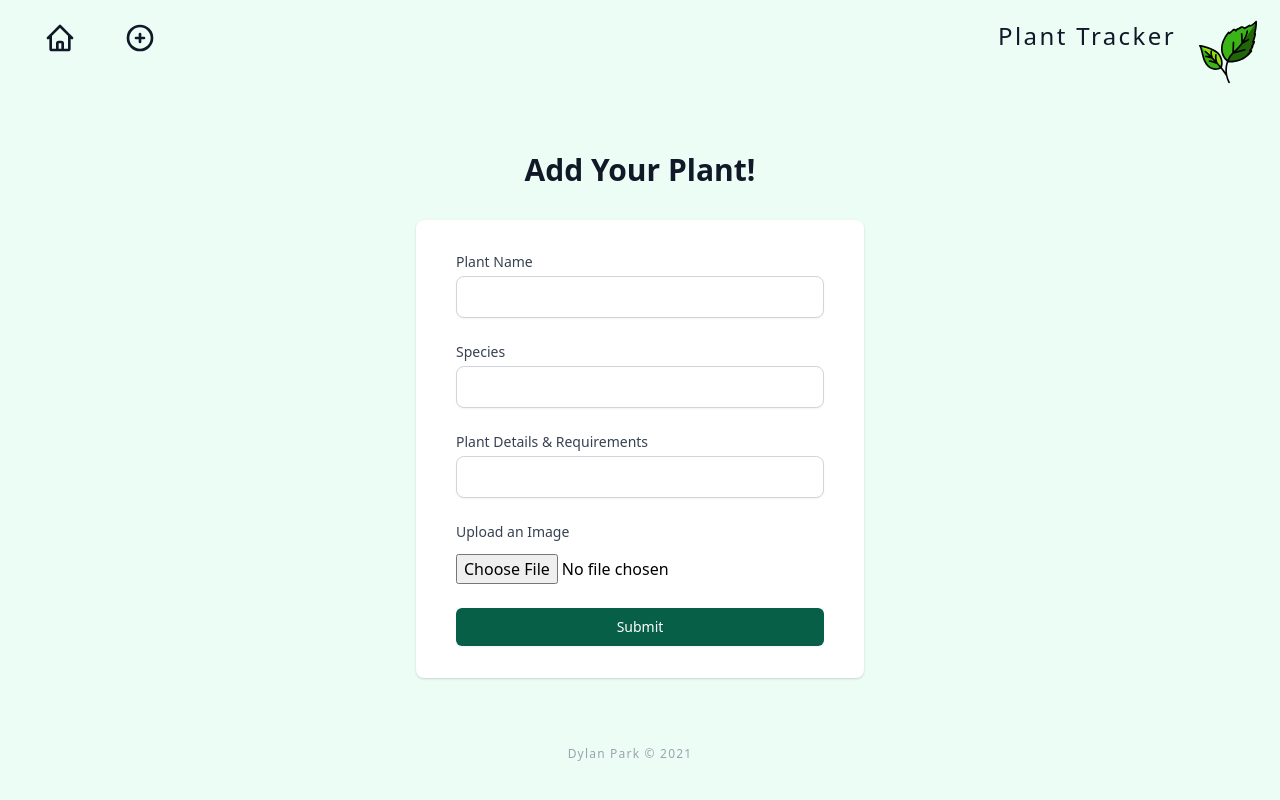
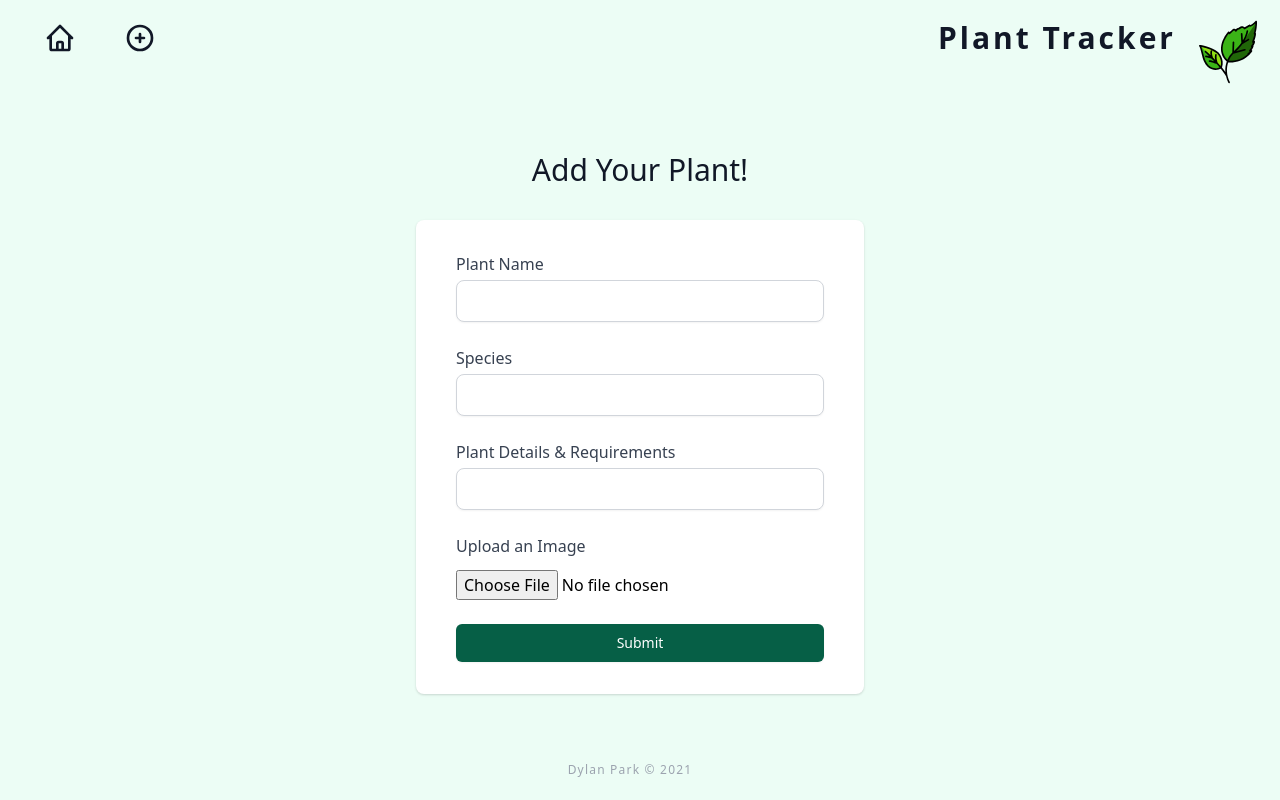
Before and after one commit to dylpark/plant-tracker-app-react, a Next.js app: page /add in a window 1280 px wide. Built offline with nearby package versions, Linux system fonts and the light colour scheme.

Commit message:
Adjusting font values

```diff
--- a/components/Header.jsx
+++ b/components/Header.jsx
@@ -13,7 +13,7 @@ function Header() {
         <HeaderItem title="Add" Icon={PlusCircleIcon} href="/add" />
       </div>
       <div className="flex flex-grow justify-end max-w-2xl">
-        <h1 className="tracking-widest text-2xl mr-5 text-gray-900">
+        <h1 className="tracking-widest mr-5 text-3xl font-bold text-gray-900">
           Plant Tracker
         </h1>
         <Image
--- a/components/HeaderItem.jsx
+++ b/components/HeaderItem.jsx
@@ -7,7 +7,7 @@ function HeaderItem({ Icon, title, href }) {
     <Link href={href}>
       <div className="flex flex-col items-center cursor-pointer group w-12 sm:w-20 hover:text-gray-900">
         <Icon className="h-8 mb-1 text-gray-900" href={href} />
-        <p className="opacity-0 group-hover:opacity-100 tracking-widest">
+        <p className="opacity-0 group-hover:opacity-100 tracking-widest font-medium text-gray-900 ">
           {title}
         </p>
       </div>
--- a/components/Plants.jsx
+++ b/components/Plants.jsx
@@ -8,13 +8,17 @@ function Plants(props) {
       <Image layout="responsive" src={props.img} height={1080} width={1920} />
 
       <div className="p-2">
-        <h2 className="mt-1 text-2xl text-gray-900 font-semibold">
+        <h2 className="mt-1 text-lg text-gray-900 font-semibold">
           {props.name}
         </h2>
 
-        <h3 className="mt-1 text-1xl text-gray-600">{props.species}</h3>
+        <h3 className="mt-1 text-base text-gray-600 font-extralight">
+          {props.species}
+        </h3>
 
-        <p className="truncate max-w-md text-gray-900">{props.info}</p>
+        <p className="truncate max-w-md text-sm text-gray-900 font-normal">
+          {props.info}
+        </p>
       </div>
     </div>
   );
--- a/components/form/Form.jsx
+++ b/components/form/Form.jsx
@@ -29,7 +29,7 @@ function Form() {
   return (
     <div className="flex flex-col justify-center py-12 px-6 lg:px-8">
       <div className="sm:mx-auto sm:w-full sm:max-w-md">
-        <h2 className="text-center text-3xl font-extrabold text-gray-900">
+        <h2 className="text-center text-3xl font-thin text-gray-900">
           Add Your Plant!
         </h2>
       </div>
--- a/components/form/ImageUpload.jsx
+++ b/components/form/ImageUpload.jsx
@@ -6,7 +6,7 @@ function ImageUpload(props) {
     <div>
       <label
         for="Upload an Image"
-        class="block text-sm font-medium text-gray-700"
+        class="block text-m font-medium text-gray-700"
       >
         Upload an Image
       </label>
--- a/components/form/Input.jsx
+++ b/components/form/Input.jsx
@@ -4,7 +4,7 @@
 function Name(props) {
   return (
     <div>
-      <label for={props.for} class="block text-sm font-medium text-gray-700">
+      <label for={props.for} class="block text-m font-medium text-gray-700">
         {props.title}
       </label>
       <div className="mt-1">
```
